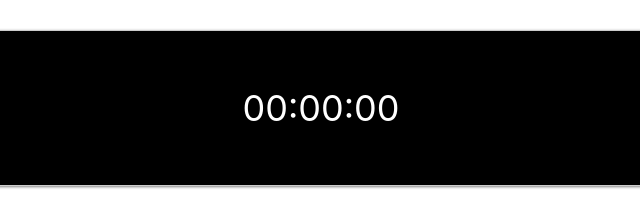
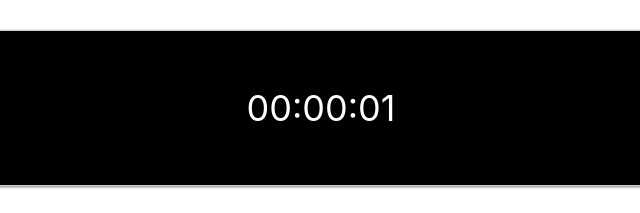
Before and after one commit to n199603/js-timer, a plain HTML site: page index.html in a window 1280 px wide. Shown: the top 213 px of the page, 319-959 px from the left. Drawn offline with nearby package versions, Linux system fonts and the light colour scheme.

Commit message:
jsで表示

```diff
--- a/index.html
+++ b/index.html
@@ -14,5 +14,9 @@
       <button id="start_stop" class="btn btn-lg btn-primary">START</button>
     </div>
   </div>
+  <script>
+    // innerHTML: プロパティ
+    document.getElementById('timer').innerHTML = '00:00:01';
+  </script>
 </body>
 </html>
```
